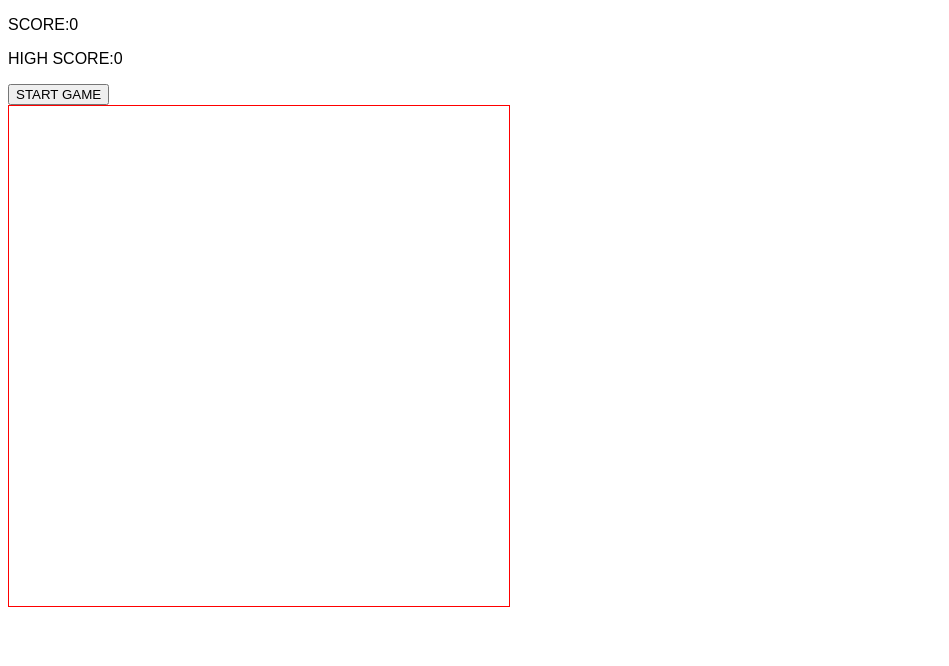
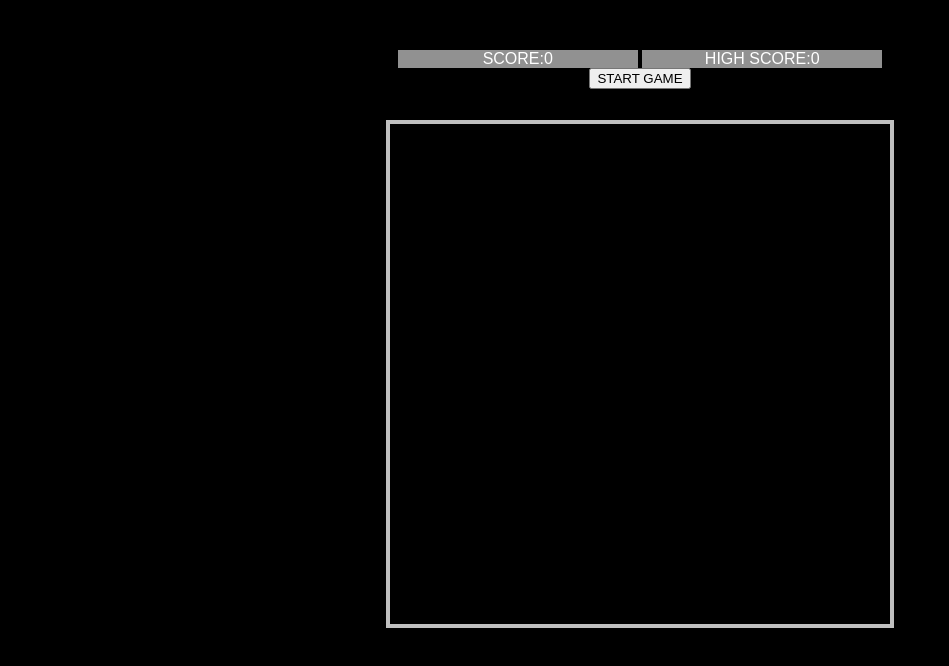
Before and after one commit to DorianDudi/Snake_Game, a plain HTML site: page index.html in a window 1280 px wide. Shown: the whole page, without its empty margins (0-949 px from the left). Drawn offline with Linux system fonts and the light colour scheme.

Commit message:
Update styles.css

```diff
--- a/styles.css
+++ b/styles.css
@@ -1,7 +1,29 @@
 body {
     font-family: sans-serif;
+    background-color: black;
+}
+p {
+    color: white;
+    background-color: #919191;
+    display: inline-block;
+    width: 48%;
+    margin: 0;
+}
+
+#controls_container {
+    text-align: center;
+    width: 500px;
+    height: 70px;
+    margin: auto;
+    margin-top: 50px;
+    margin-bottom: 0;
+}
+
+#canvas_container {
+    text-align: center;
+    margin: 0;
 }
 
 canvas {
-    border: 1px solid red;
+    border: 4px solid silver;
 }
```
